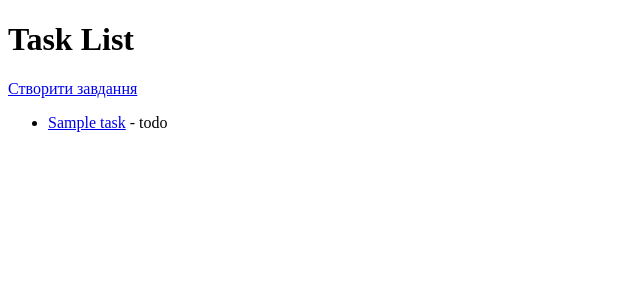
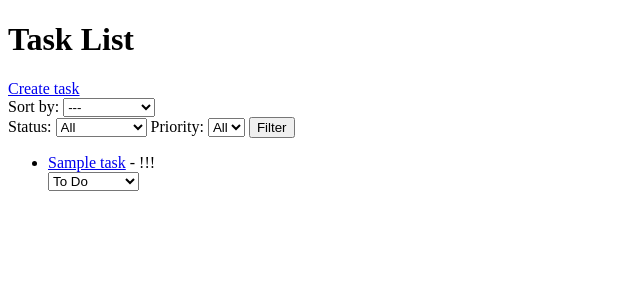
Before and after one commit to Tetyade/task_tracking, a Django app: page / in a window 1280 px wide. Shown: the top 300 px of the page, without its empty margins (0-640 px from the left). Run offline with Django 5.2, Linux system fonts and the light colour scheme; tables that the repository leaves empty hold one stand-in row (values such as "Sample post").

Commit message:
added filtering and sorting

```diff
--- a/task_tracker/settings.py
+++ b/task_tracker/settings.py
@@ -128,3 +128,5 @@ STATIC_URL = 'static/'
 # https://docs.djangoproject.com/en/5.2/ref/settings/#default-auto-field
 
 DEFAULT_AUTO_FIELD = 'django.db.models.BigAutoField'
+
+LOGIN_URL = '/admin/login/'
--- a/task_tracker/urls.py
+++ b/task_tracker/urls.py
@@ -16,8 +16,10 @@ Including another URLconf
 """
 from django.contrib import admin
 from django.urls import path, include
+from django.contrib.auth import views as auth_views
 
 urlpatterns = [
     path('admin/', admin.site.urls),
     path('', include('tasks.urls')),
+    path('accounts/login/', auth_views.LoginView.as_view(), name='login'),
 ]
--- a/tasks/forms.py
+++ b/tasks/forms.py
@@ -6,3 +6,22 @@ class TaskForm(forms.ModelForm):
     class Meta:
         model = Task
         fields = ['title', 'description', 'status', 'priority', 'due_date']
+
+class TaskFilterForm(forms.Form):
+    STATUS_CHOICES = [
+        ('', 'All'),
+        ('todo', 'To Do'),
+        ('in_progress', 'In Progress'),
+        ('done', 'Done'),]
+    PRIORITY_CHOICES = [
+        ('', 'All'),
+        (1, '!!!'),
+        (2, '!!'),
+        (3, '!'),]
+
+    status = forms.ChoiceField(choices=STATUS_CHOICES, required=False, label='Status')
+    priority = forms.ChoiceField(choices=PRIORITY_CHOICES, required=False, label='Priority')
+
+    # def __init__(self, *args, **kwargs):
+    #     super().__init__(*args, **kwargs)
+    #     self.fields['status'].widget.attrs.update({'class': 'form-control'})
--- a/tasks/urls.py
+++ b/tasks/urls.py
@@ -5,6 +5,10 @@ urlpatterns = [
     path('', views.TaskListView.as_view(), name='task-list'),
     path('<int:pk>/', views.TaskDetailView.as_view(), name='task-detail'),
     path('create/', views.TaskCreateView.as_view(), name='task-create'),
+    path('<int:pk>/update/', views.TaskUpdateView.as_view(), name='task-update'),
+    path('<int:pk>/delete/', views.TaskDeleteView.as_view(), name='task-delete'),
+    path('<int:pk>/update-status/', views.TaskStatusUpdateView.as_view(), name='task-status-update'),
+
 ]
 
 app_name = 'tasks'
--- a/tasks/views.py
+++ b/tasks/views.py
@@ -1,21 +1,105 @@
 from django.shortcuts import render, get_object_or_404, redirect
 from django.urls import reverse_lazy
 from tasks import models
-from tasks.forms import TaskForm
-from django.views.generic import ListView, DetailView, CreateView, UpdateView, DeleteView
+from tasks.forms import TaskForm, TaskFilterForm
+from tasks.mixins import UserIsOwnerMixin
+from django.db.models import F
+from django.http import HttpResponseRedirect
+from django.contrib.auth.mixins import LoginRequiredMixin
+from django.views.generic import ListView, DetailView, CreateView, UpdateView, DeleteView, View
 
 class TaskListView(ListView):
     model = models.Task
     context_object_name = 'tasks'
     template_name = 'tasks/task_list.html'
 
+    def get_queryset(self):
+        queryset = super().get_queryset()
+
+        # sort = self.request.GET.get("sort", "created_at")
+        # order = self.request.GET.get("order", "desc")
+        status = self.request.GET.get('status')
+        priority = self.request.GET.get('priority')
+        sort = self.request.GET.get("sort")
+
+        if sort == "due_date":
+            queryset = queryset.order_by(F('due_date').asc(nulls_last=True))
+        elif sort == "created_at":
+            queryset = queryset.order_by('-created_at')
+        elif sort == "priority":
+            queryset = queryset.order_by('priority')
+        else:
+            queryset = queryset.order_by('-created_at')
+
+        # allowed_fields = {
+        #     "created_at": "created_at",
+        #     "due_date": F("due_date").asc(nulls_last=True),
+        #     "priority": "priority",
+        # }
+
+        # if sort in allowed_fields:
+        #     if sort == "due_date":
+        #         queryset = queryset.order_by(
+        #             allowed_fields["due_date"] if order == "asc"
+        #             else F("due_date").desc(nulls_last=True)
+        #         )
+        #     else:
+        #         queryset = queryset.order_by(
+        #             allowed_fields[sort] if order == "asc"
+        #             else f"-{allowed_fields[sort]}"
+        #         )
+
+        if priority:
+            queryset = queryset.filter(priority=priority)
+        if status:
+            queryset = queryset.filter(status=status)
+
+        return queryset
+
+    def get_context_data(self, **kwargs):
+        context = super().get_context_data(**kwargs)
+        context['form'] = TaskFilterForm(self.request.GET)
+        return context
+
 class TaskDetailView(DetailView):
     model = models.Task
     context_object_name = 'task'
     template_name = 'tasks/task_detail.html'
 
-class TaskCreateView(CreateView):
+class TaskCreateView(LoginRequiredMixin, CreateView):
     model = models.Task
     form_class = TaskForm
     template_name = 'tasks/task_form.html'
-    success_url = reverse_lazy('tasks:task_list')
+    success_url = reverse_lazy('tasks:task-list')
+
+    def form_valid(self, form):
+        form.instance.creator = self.request.user
+        return super().form_valid(form)
+
+class TaskStatusUpdateView(LoginRequiredMixin, UserIsOwnerMixin, View):
+    def post (self, request, *args, **kwargs):
+        task = self.get_object()
+        new_status = request.POST.get('status')
+
+        if new_status in dict(models.Task.STATUS_CHOICES):
+            task.status = new_status
+            task.save()
+
+        return redirect("tasks:task-list")
+        # return HttpResponseRedirect(reverse_lazy('tasks:task-list'))
+
+    def get_object(self):
+        task_id = self.kwargs.get('pk')
+        return get_object_or_404(models.Task, pk=task_id)
+
+class TaskUpdateView(LoginRequiredMixin, UserIsOwnerMixin, UpdateView):
+    model = models.Task
+    form_class = TaskForm
+    template_name = 'tasks/task_update_form.html'
+    def get_success_url(self):
+        return reverse_lazy('tasks:task-detail', kwargs={'pk': self.object.pk})
+
+class TaskDeleteView(LoginRequiredMixin, UserIsOwnerMixin, DeleteView):
+    model = models.Task
+    success_url = reverse_lazy('tasks:task-list')
+    template_name = 'tasks/task_confirm_delete.html'
--- a/templates/tasks/task_detail.html
+++ b/templates/tasks/task_detail.html
@@ -1,9 +1,13 @@
 {% extends 'base.html' %}
 {% block content %}
     <h1>{{ task.title }}</h1>
-    <p>Status: {{ task.status }}</p>
+    <p>Status: {{ task.get_status_display }}</p>
+    <p>Priority: {{ task.get_priority_display }}</p>
     <p>Description: {{ task.description }}</p>
+    <p>Due to: {{ task.due_date }}</p>
     <p>Created at: {{ task.created_at }}</p>
     <p>Updated at: {{ task.updated_at }}</p>
+    <a href="{% url 'tasks:task-update' task.pk %}">Edit</a>
+    <a href="{% url 'tasks:task-delete' task.pk %}">Delete</a>
     <a href="{% url 'tasks:task-list' %}">Back to Task List</a>
 {% endblock %}
--- a/templates/tasks/task_list.html
+++ b/templates/tasks/task_list.html
@@ -1,12 +1,49 @@
 {% extends 'base.html' %}
 {% block content %}
     <h1>Task List</h1>
-    <a href="{% url 'tasks:task-create' %}">Створити завдання</a>
+    <a href="{% url 'tasks:task-create' %}">Create task</a>
+    <br>
+    <form method="get" class="mb-4">
+    <label for="sort">Sort by:</label>
+    <select name="sort" id="sort" onchange="this.form.submit()">
+        <option value="">---</option>
+        <option value="created_at" {% if request.GET.sort == "created_at" %}selected{% endif %}>
+        Create date
+        </option>
+        <option value="due_date" {% if request.GET.sort == "due_date" %}selected{% endif %}>
+        Deadline
+        </option>
+        <option value="priority" {% if request.GET.sort == "priority" %}selected{% endif %}>
+        Priority
+        </option>
+    </select>
+    </form>
+    <form method="get">
+        {{ form.status.label_tag }}
+        {{ form.status }}
+        {{ form.priority.label_tag }}
+        {{ form.priority }}
+        <button type="submit">Filter</button>
+    </form>
     <ul>
-        {% for task in tasks %}
-            <li>
-                <a href="{% url 'tasks:task-detail' task.id %}">{{ task.title }}</a> - {{ task.status }}
-            </li>
+        <li>
+            {% for task in tasks %}
+                <div>
+                    <a href="{% url 'tasks:task-detail' task.id %}">{{ task.title }}</a> - {{ task.get_priority_display }}
+                </div>
+                <div>
+                    <form action="{% url 'tasks:task-status-update' task.pk %}" method="post">
+                        {% csrf_token %}
+                        <select name="status" onchange="this.form.submit()">
+                            {% for value, label in task.STATUS_CHOICES %}
+                                <option value="{{ value }}" {% if task.status == value %}selected{% endif %}>{{ label }}</option>
+                            {% endfor %}
+                        </select>
+                    </form>
+                </div>
+        </li>
+        {% empty %}
+            <li>No tasks available.</li>
         {% endfor %}
     </ul>
 {% endblock %}
```
Also changed, not shown: tasks/mixins.py (added, +8 -0 lines), templates/tasks/task_confirm_delete.html (added, +13 -0 lines), templates/tasks/task_update_form.html (added, +12 -0 lines).
